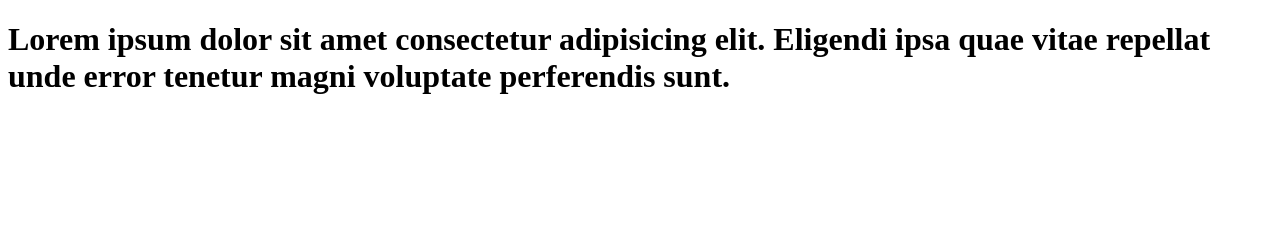
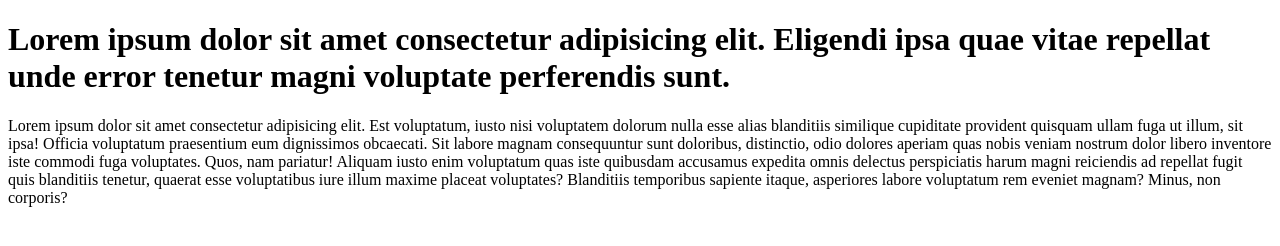
Before and after one commit to minakshi-saha/learn-git, a plain HTML site: page index.html in a window 1280 px wide. Drawn offline with Linux system fonts and the light colour scheme.

Commit message:
add index final

```diff
--- a/index.html
+++ b/index.html
@@ -7,5 +7,7 @@
 </head>
 <body>
     <h1>Lorem ipsum dolor sit amet consectetur adipisicing elit. Eligendi ipsa quae vitae repellat unde error tenetur magni voluptate perferendis sunt.</h1>
+    <p>Lorem ipsum dolor sit amet consectetur adipisicing elit. Est voluptatum, iusto nisi voluptatem dolorum nulla esse alias blanditiis similique cupiditate provident quisquam ullam fuga ut illum, sit ipsa! Officia voluptatum praesentium eum dignissimos obcaecati. Sit labore magnam consequuntur sunt doloribus, distinctio, odio dolores aperiam quas nobis veniam nostrum dolor libero inventore iste commodi fuga voluptates. Quos, nam pariatur! Aliquam iusto enim voluptatum quas iste quibusdam accusamus expedita omnis delectus perspiciatis harum magni reiciendis ad repellat fugit quis blanditiis tenetur, quaerat esse voluptatibus iure illum maxime placeat voluptates? Blanditiis temporibus sapiente itaque, asperiores labore voluptatum rem eveniet magnam? Minus, non corporis?
+    </p>
 </body>
 </html>
```
